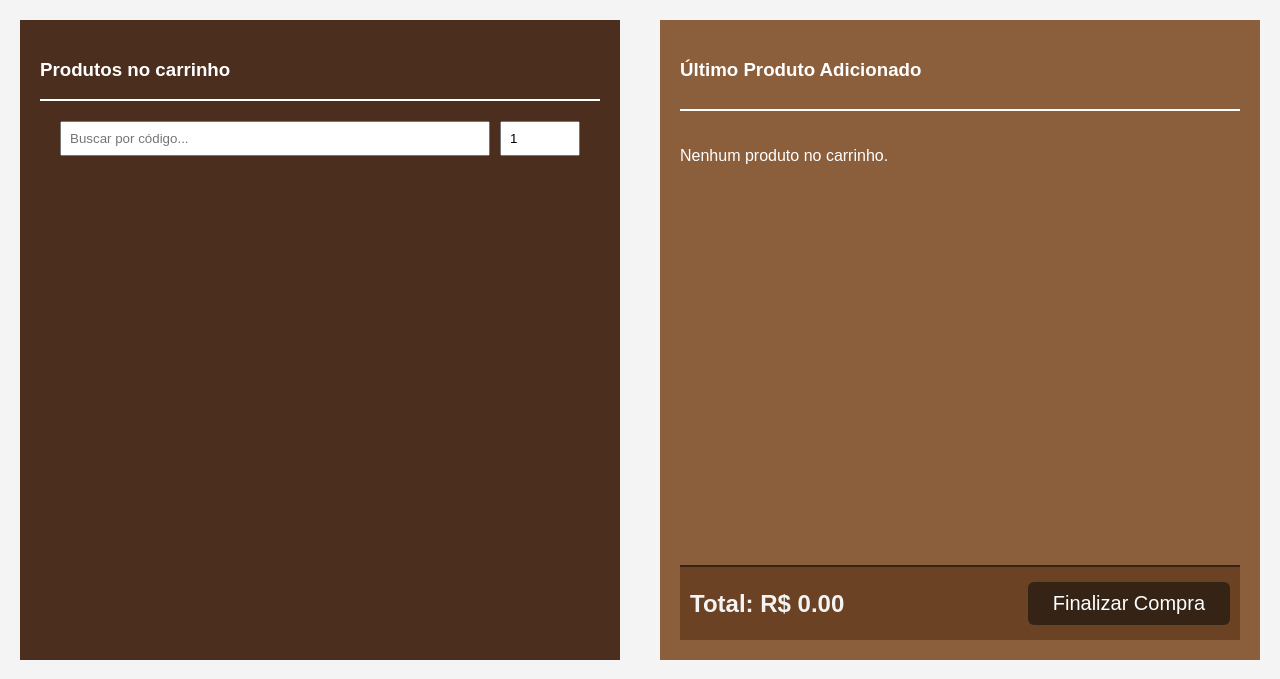
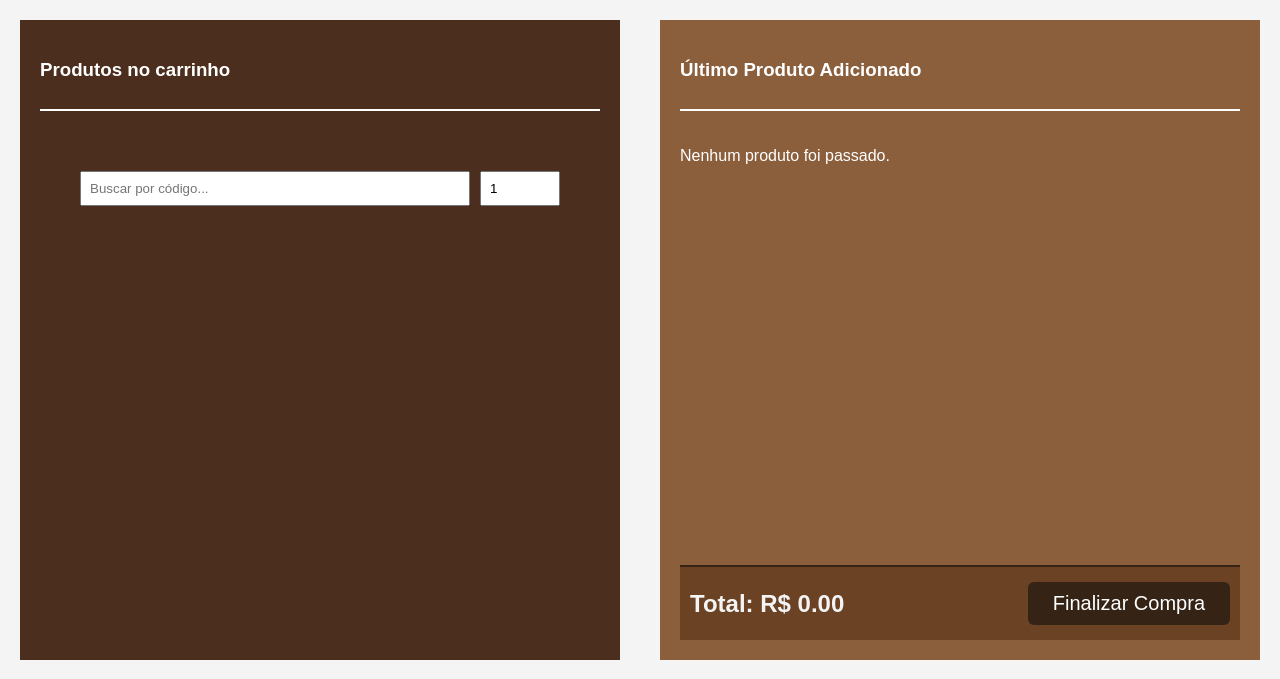
Before and after one commit to Mehranzin/Supermarket-Cashier, a Flask app: page / in a window 1280 px wide. Shown: the part 63-742 px from the top of the page. Run offline with Flask 3, Linux system fonts and the light colour scheme.

Commit message:
Pequena repáginação no css e html geral

```diff
--- a/static/style.css
+++ b/static/style.css
@@ -28,6 +28,8 @@
   flex: 3;
   background-color: #4b2e1e;
   padding: 20px;
+  display: flex;
+  flex-direction: column;
 }
 
 main .right {
@@ -36,6 +38,14 @@
   padding: 20px;
   display: flex;
   flex-direction: column;
+}
+
+main .left form {
+  margin-top: auto;
+  display: flex;
+  gap: 10px;
+  align-items: center;
+  padding: 20px;
 }
 
 nav.nav-footer {
--- a/templates/index.html
+++ b/templates/index.html
@@ -100,7 +100,7 @@
         {% else %}
         <p>Nenhum produto adicionado recentemente.</p>
         {% endif %} {% else %}
-        <p>Nenhum produto no carrinho.</p>
+        <p>Nenhum produto foi passado.</p>
         {% endif %}
 
         <div class="footer-carrinho">
```
